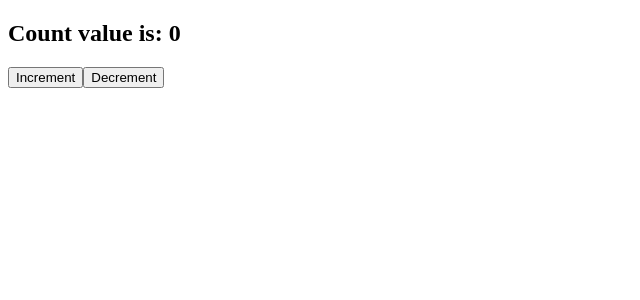
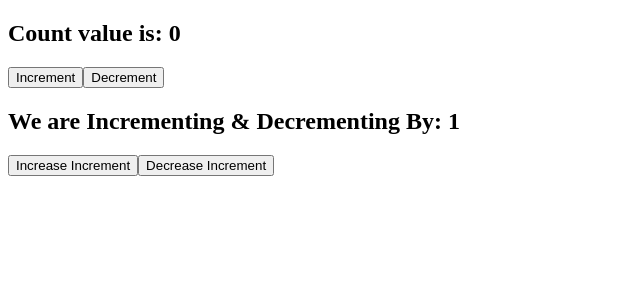
Before and after one commit to izaz-swe/reactpro, a React (Vite) app: page / in a window 1280 px wide. Shown: the top 300 px of the page, without its empty margins (0-640 px from the left). Built offline with nearby package versions, Linux system fonts and the light colour scheme.

Commit message:
multiple state handling

```diff
--- a/src/components/Counter.jsx
+++ b/src/components/Counter.jsx
@@ -2,17 +2,27 @@ import { useState } from "react";
 
 export default function Counter(){
   const [count, setCount] = useState(0);
+  const [incrementValue, setIncrementValue] = useState(1);
   function increment(){
-    setCount(count+1);
+    setCount(count + incrementValue);
   }
   function decrement(){
-    setCount(count-1)
+    setCount(count-incrementValue);
+  }
+  function increaseIncrement(){
+    setIncrementValue(incrementValue+1);
+  }
+  function decreaseIncrement(){
+    setIncrementValue(incrementValue-1);
   }
   return (
   <div>
     <h2>Count value is: {count}</h2>
     <button onClick={increment}>Increment</button>
     <button onClick={decrement}>Decrement</button>
+    <h2>We are Incrementing & Decrementing By: {incrementValue}</h2>
+    <button onClick={increaseIncrement}>Increase Increment</button>
+    <button onClick={decreaseIncrement}>Decrease Increment</button>
   </div>
   );
 }
```
